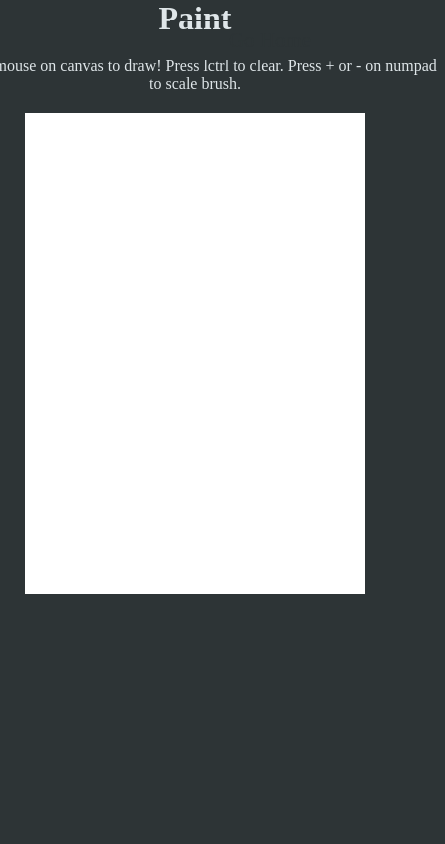
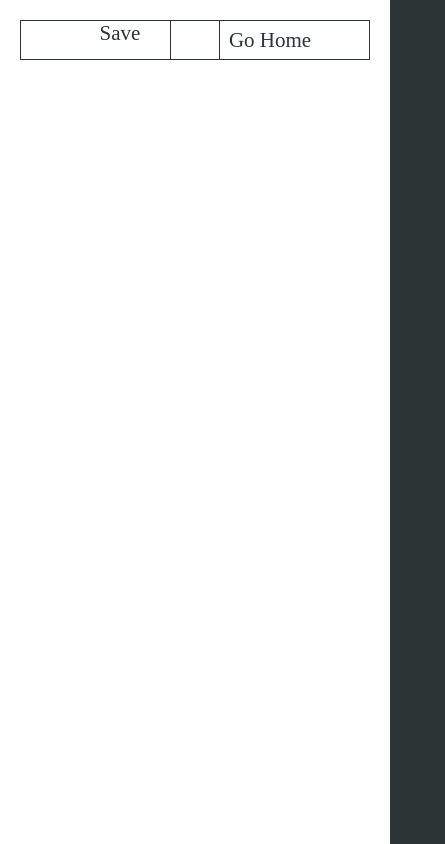
Before and after one commit to snoh666/react-paint, a React (Create React App) app: page /react-paint/game in a window 390 px wide. Shown: the whole page, 445 px wide, since content can reach past the window. Built offline with nearby package versions, Linux system fonts and the light colour scheme; a web font is replaced by a local one.

Commit message:
Added save canvas option

```diff
--- a/src/components/game.jsx
+++ b/src/components/game.jsx
@@ -17,10 +17,13 @@ class Game extends React.Component{
     const canvasPos = [canvas.getBoundingClientRect().x, canvas.getBoundingClientRect().y];
     let isDrawing = false;
     let brushSize = 10;
+    ctx.fillStyle = "white";
+    ctx.fillRect(0, 0, canvas.width, canvas.height);
+    ctx.fillStyle = 'black';
 
     document.onmousedown = (e) => {
       isDrawing = true;
-      ctx.fillRect(e.clientX - canvasPos[0] - brushSize / 2, e.clientY - canvasPos[1] + brushSize / 2, brushSize, brushSize);
+      ctx.fillRect(e.clientX - brushSize / 2, e.clientY, brushSize, brushSize);
     }
     document.onmouseup = () => {
       isDrawing = false;
@@ -40,12 +43,19 @@ class Game extends React.Component{
 
     document.onmousemove = (e) => {
       if(isDrawing === true && e.clientX > canvasPos[0] && e.clientY > canvasPos[1] - 5){
-        ctx.fillRect(e.clientX - canvasPos[0] - brushSize / 2, e.clientY - canvasPos[1] + brushSize / 2, brushSize, brushSize);
+        ctx.fillRect(e.clientX - brushSize / 2, e.clientY, brushSize, brushSize);
         // ctx.beginPath();
         // ctx.arc(e.clientX - canvasPos[0], e.clientY - canvasPos[1], brushSize / 2, 0, Math.PI * 2);
         // ctx.fill();
       }
     };
+
+    this.refs.downloadBtn.addEventListener('click', function() {
+
+      let png = canvas.toDataURL('image/png', 1.0);
+      this.href = png;
+
+    });
   }
 
   componentWillUnmount() {
@@ -55,16 +65,13 @@ class Game extends React.Component{
   render() {
     return (
       <div className="app-content">
-        <h1>Paint</h1>
+        <a ref='downloadBtn' href="#" className="download" download="canvas.png">Save</a>
         <Link to='/'>
-          <button className="exit-btn">Go Home</button>
+          <button className="exit-btn" target="_blank" download='canvas.png'>Go Home</button>
         </Link>
-        <div className="description">
-          <span>Move mouse on canvas to draw! Press lctrl to clear. Press + or - on numpad to scale brush.</span>
-        </div>
         <canvas
           ref='canvas'
-          style={{height: 481, width: window.innerWidth - 50, backgroundColor: 'white'}}
+          style={{height: window.innerHeight, width: window.innerWidth, backgroundColor: 'white'}}
         />
       </div>
     );
```
